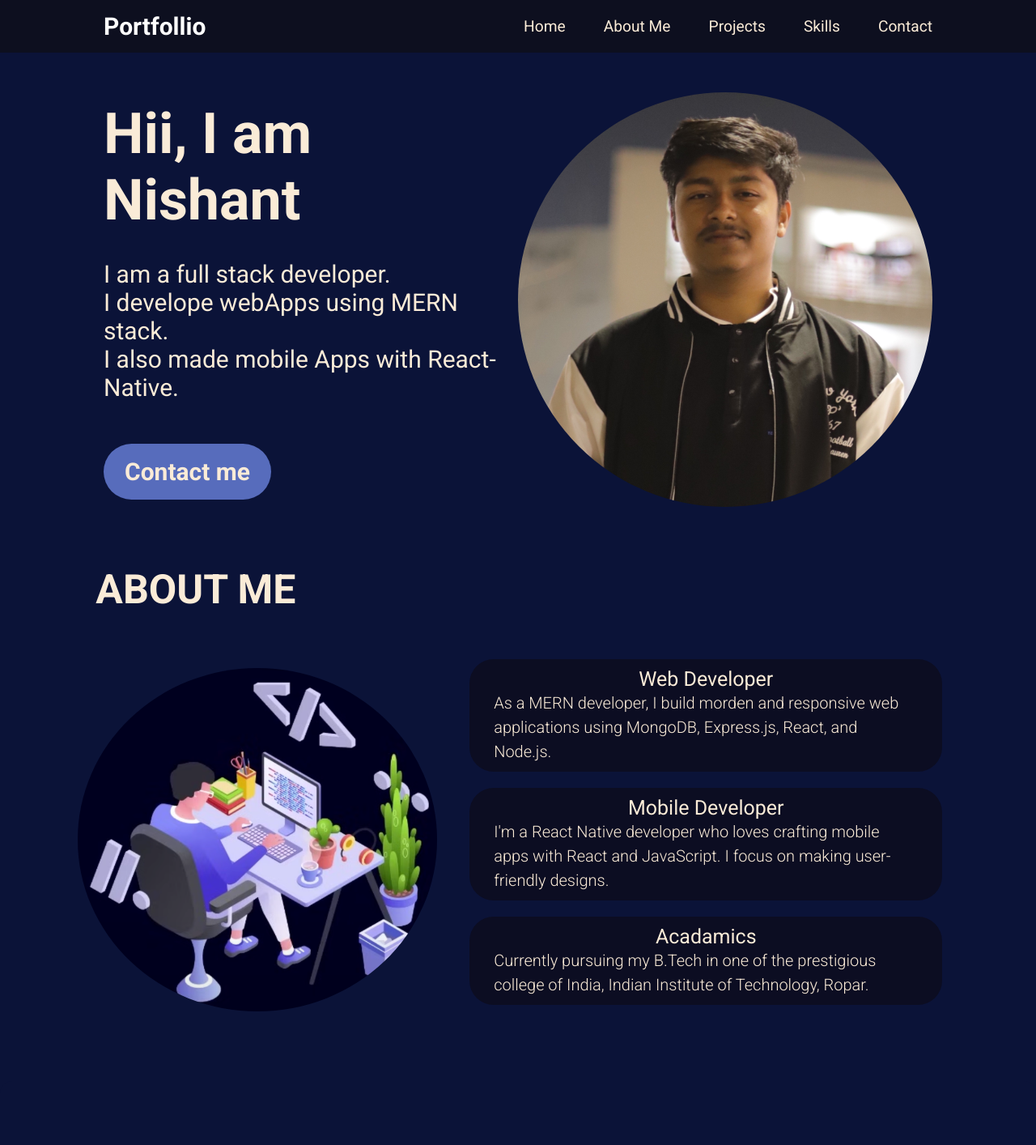
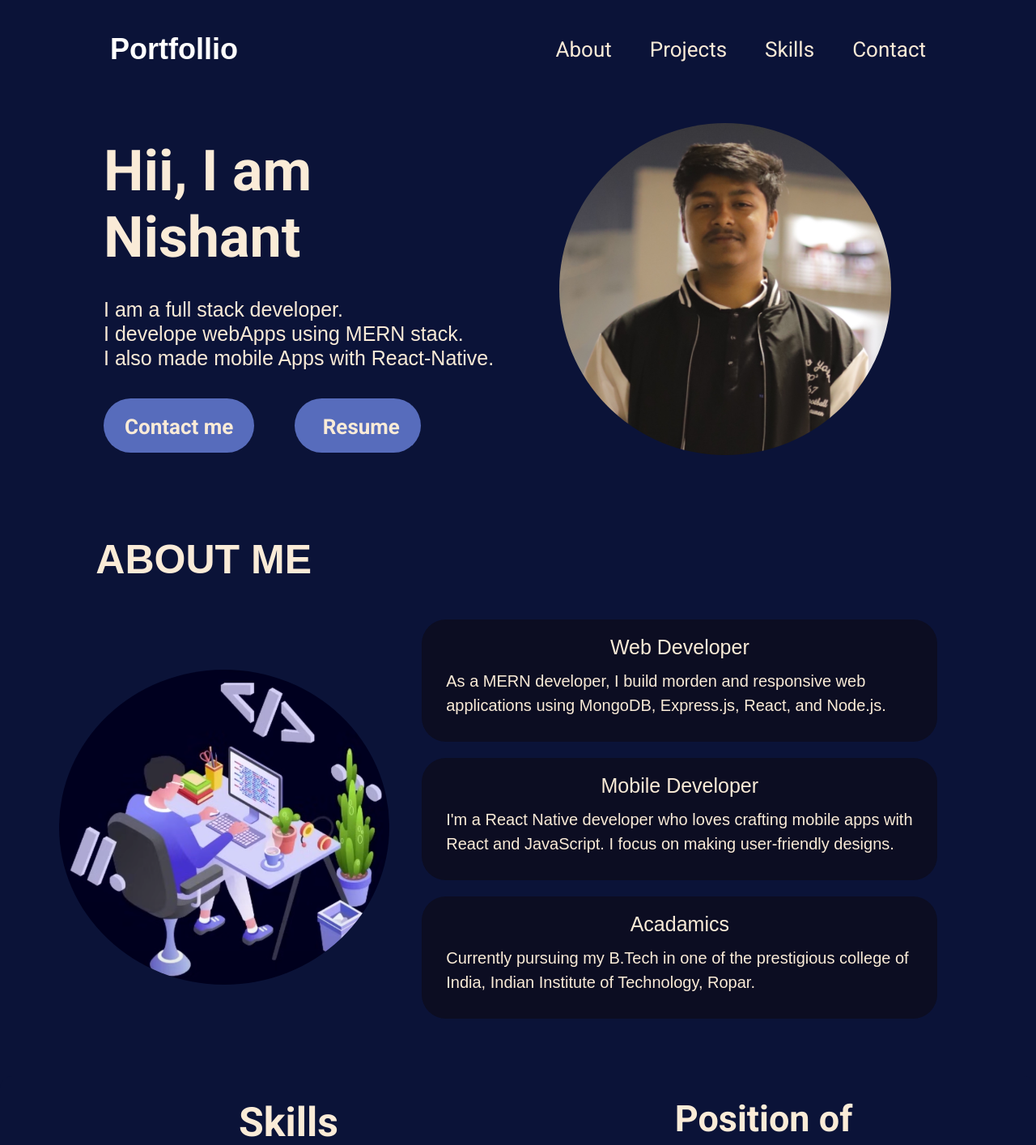
Before and after one commit to nishant1194/Portfolio, a React (Create React App) app: page / in a window 1280 px wide. Shown: the top 1414 px of the page at 81% size. Built offline with nearby package versions, Linux system fonts and the light colour scheme.

Commit message:
Your commit message

```diff
--- a/src/App.css
+++ b/src/App.css
@@ -1,4 +1,5 @@
 .App{
-    background-color: rgb(11, 19, 56);
+    background-color: #0b1338;
 
-}
+
+    }
--- a/src/components/icl/Navbar.css
+++ b/src/components/icl/Navbar.css
@@ -2,27 +2,34 @@
 
 
 .navvu{
-    font-family: "Roboto", sans-serif;
+    font-family: "Outfit";
+
     font-style: normal;
-    background-color: rgb(13,15,31);
+    background-color: #0b1338;
     padding: 15px 0 15px 0;
+    position: relative;
+    z-index: 2;
+    padding: 40px 10px 0px 10px;
 
 }
 
 .navbar{
+    position: relative;
+
     display: flex;
     align-items: center;
     justify-content :space-between;
     margin: 0 10% 0 10%;
+        z-index: 2;
+
 }
 
 .title{
-    font-size: 30px;
+    font-size: 36px;
     font-weight: 600;
+    font-family: "Outfit", Arial, Helvetica, sans-serif;
     text-decoration:none;
     color:rgb(255, 255, 255);
-
-
 
 }
 
@@ -35,7 +42,13 @@
     gap: 47px;
     list-style: none;
     color: #ffffff;
-    font-size: larger;
+    font-size: 25px;
+    /* font-weight: 600; */
+    font-family: "Outfit", Arial, Helvetica, sans-serif;
+    text-decoration:none;
+    color:rgb(255, 255, 255);
+
+
 }
 
 .menuIcon{
@@ -74,6 +87,7 @@ color: #ffffff;   }
     margin: 0px;
     padding: 10px ;
     align-items: center;
+    z-index: 7;
 
 }
 .ItemM{
@@ -84,7 +98,13 @@ color: #ffffff;   }
 
 .title:hover{
 
-   transform: scale(1.02);
+    transform: scale(1.1);
+    transition-duration: 0.4s;
+}
+
+li:hover{
+    transform: scale(1.1);
+    transition-duration: 0.3s;
 }
 
 
@@ -93,4 +113,6 @@ color: #ffffff;   }
 
 a{
     text-decoration: none;
+
+    font-size: 26px;
 }
--- a/src/components/icl/Navbar.js
+++ b/src/components/icl/Navbar.js
@@ -35,12 +35,10 @@ function Navbar() {
 
         <div className="compact">
           <ul className="menuItemds">
-            <li className="ItemM">
-              <a href="#home">Home</a>
-            </li>
+
             <li className="ItemM">
               {" "}
-              <a href="#about">About Me</a>
+              <a href="#about">About</a>
             </li>
             <li className="ItemM">
               {" "}
@@ -73,11 +71,9 @@ function Navbar() {
                 onClick={presses}
               ></img>
               <ul className="menuItems">
+
                 <li>
-                  <a href="#home">Home</a>
-                </li>
-                <li>
-                  <a href="#about">About Me</a>
+                  <a href="#about">About</a>
                 </li>
                 <li>
                   <a href="#projects">Projects</a>
--- a/src/components/icl/footer/Footer.css
+++ b/src/components/icl/footer/Footer.css
@@ -23,7 +23,9 @@
     flex-direction: column;
     padding: 40px 0px 45px 0px;
 
+
 }
+
 
 .titlde{
     font-size: 60px;
@@ -37,8 +39,8 @@
 .mail{
     display: flex;
     font-size: 20px;
-    margin: 20px;
     align-items: center;
+
 }
 .mailll{
     padding: 0;
@@ -60,7 +62,7 @@
     }
     .mail{
         display: flex;
-        justify-content: center;
+        justify-content: start;
     }
 
     .left{
--- a/src/components/icl/footer/Footer.js
+++ b/src/components/icl/footer/Footer.js
@@ -17,7 +17,7 @@ function Footer() {
             <li className='mail'>
                 <img src={gmailIcon} alt="..." className='iconfotr'/>
 
-                <p>nishantrpr94@gmail.com</p>
+                <a href='mailto:nishantrpr1194@gmail.com'>Gmail   </a>
             </li>
             <li className='mail'>
                 <img src={linkedInIcon} alt="..." className='iconfotr'/>
--- a/src/components/pages/Home.css
+++ b/src/components/pages/Home.css
@@ -1,25 +1,23 @@
 @import url('https://fonts.googleapis.com/css2?family=Open+Sans:wght@300&family=Roboto:ital,wght@0,100;0,300;0,400;0,500;0,700;0,900;1,100;1,300;1,400;1,500;1,700;1,900&family=Rubik:wght@300&family=Ubuntu:wght@300&display=swap');
 
 
-*{
-    font-family: "Roboto", sans-serif;
-    font-style: normal;
-
-}
 
 .booox{
-    background-color: rgb(11, 19, 56);
+    background-color: #0b1338;
     z-index: -12;
+    font-family: "Outfit", Arial, Helvetica, sans-serif;
+
 }
 .mainBox{
     display: flex;
     align-items: center;
     justify-content :space-between;
     color: white;
-    margin-top: 49px;
+    margin: 70px 0px 50px 0px ;
     z-index: 1;
     margin-left: 10%;
     margin-right: 10%;
+
 
 }
 
@@ -41,9 +39,15 @@
 
 .imgP{
     border-radius: 100% ;
-    height: 100%;
-    width: 100%;
+    height: 80%;
+    width: 80%
 }
+.imgP:hover{
+    transform: scale(1.1);
+    transition-duration: 0.6s;
+
+}
+
 .titlee{
     font-size: 70px;
     font-weight: 600;
@@ -51,8 +55,10 @@
 
 }
 .desc{
-    font-size: 30px;
+    font-size: 25px;
     margin-bottom: 52px;
+    font-family: "Outfit", Arial, Helvetica, sans-serif;
+    line-height: 30px;
 }
 
 .contactBtn{
@@ -62,7 +68,12 @@
     font-weight: 600;
     padding: 17px 26px;
     background-color: #576cbc;
+    font-family: "Outfit", Arial, Helvetica, sans-serif;
+
 }
+.contactBtn:hover{
+    transform: scale(1.09);
+    transition-duration: 0.6s;}
 
 .imgP:hover{
     transform: scale(1.005);
--- a/src/components/pages/Home.js
+++ b/src/components/pages/Home.js
@@ -2,6 +2,7 @@ import React from 'react'
 
 import '../pages/Home.css'
 import NishantImg from '../images/imgs/Nishant.JPG'
+import NishantImgg from '../images/imgs/NishantBackgroung.png'
 
 function Home() {
   return (
@@ -10,7 +11,11 @@ function Home() {
         <div className='divv1'>
       <h1 className='titlee'>Hii, I am Nishant</h1>
       <p className='desc'>I am a full stack developer.<br /> I develope webApps using MERN stack.<br />I also made mobile Apps with React-Native.</p>
-      <p className='contactBtn'>Contact me</p>
+     <div >
+
+      <span className='contactBtn'> <a href="#contact">Contact me</a></span>
+       <span className='contactBtn'style={{margin:"0px 50px "}} > <a href="https://drive.google.com/file/d/1vLluE4SAkoSCQkU36ZVK7XX3JKWz_w3t/view?usp=sharing" target='blank'>Resume</a> </span>
+     </div>
     </div>
     <div className='divv2'>
       <img src={NishantImg} alt="" className='imgP'/>
--- a/src/components/pages/about/About.css
+++ b/src/components/pages/about/About.css
@@ -2,23 +2,19 @@
 @import url('https://fonts.googleapis.com/css2?family=Open+Sans:wght@300&family=Roboto:ital,wght@0,100;0,300;0,400;0,500;0,700;0,900;1,100;1,300;1,400;1,500;1,700;1,900&family=Rubik:wght@300&family=Ubuntu:wght@300&display=swap');
 
 
-*{
-    font-family: "Roboto", sans-serif;
-    font-style: normal;
-     color: antiquewhite;
-}
 
 
 .container{
     background-color: rgb(11, 19, 56);
     /* border-radius: 15px; */
-    padding: 73px;
+    padding: 50px 73px;
     /* margin-top: 1px; */
 }
 
 .tittlle{
     font-size: 50px;
     margin-left: 4%;
+    font-family: "Outfit", Arial, Helvetica, sans-serif;
 
 }
 
@@ -27,7 +23,8 @@
     display: flex;
     align-items: center;
     justify-content: center;
-    margin: 5% 0% 0% 2%;
+    margin: 4% 0% 0% 0%;
+
 
 }
 
@@ -39,13 +36,18 @@
 
 .aboutItemText{
     background-color: rgb(12, 13, 34);
-    padding: 10px 10px 10px 10px ;
+    padding: 10px 10px 30px 10px ;
     border-radius: 30px;
     margin-bottom: 20px;
     width: 90%;
     height: 90%;
 
 
+}
+.aboutItemText:hover{
+    background: linear-gradient(to right , rgba(44, 44, 44, 0.684) ,  rgb(12, 13, 34));
+    transform: scale(1.01);
+    transition-duration: 0.1s;
 }
 
 .aboutItem{
@@ -56,26 +58,34 @@
     text-align: center;
     font-size: 25px;
     font-weight: 400;
+    margin: 10px 10px 12px 10px;
+    font-family: "Outfit", Arial, Helvetica, sans-serif;
+
 }
 .disccp{
     padding:0px 20px 0px 20px;
     font-size: 20px;
     font-weight: 350;
     line-height: 30px;
+    font-family: "Outfit", Arial, Helvetica, sans-serif;
 
 }
 .aboutImg{
     border-radius: 50%;
-    width: 40%;
+    width: 36%;
 }
 
 
 
 
-@media screen and (min-width: 450px) and (max-width: 1100px) {
+@media screen and (min-width: 450px) and (max-width: 1000px) {
    .aboutImg{
     height: 40%;
     width: 40%;
+   }
+
+   .disccp{
+    text-align: center;
    }
 
 }
@@ -93,4 +103,8 @@
        .tittlle{
         text-align: center;
        }
+
+       .disccp{
+        text-align: center;
+       }
 }
--- a/src/components/pages/projects/Projects.css
+++ b/src/components/pages/projects/Projects.css
@@ -1,12 +1,6 @@
 
 @import url('https://fonts.googleapis.com/css2?family=Open+Sans:wght@300&family=Roboto:ital,wght@0,100;0,300;0,400;0,500;0,700;0,900;1,100;1,300;1,400;1,500;1,700;1,900&family=Rubik:wght@300&family=Ubuntu:wght@300&display=swap');
 
-
-*{
-    font-family: "Roboto", sans-serif;
-    font-style: normal;
-     color: antiquewhite;
-}
 
 .tlle{
     padding-left: 12%;
@@ -15,8 +9,7 @@
     padding-bottom: 2%;
     margin: 0;
     font-size: 50px;
-
-
+    font-family: "Outfit", Arial, Helvetica, sans-serif;
 }
 
 
@@ -27,11 +20,17 @@
 
 }
 .card{
+
     background-color: #142a53;
     margin: 20px;
     border-radius: 10px;
     padding: 24px;
     width: 30% ;
+}
+.card:hover{
+    background: linear-gradient(to right , #142a53 ,  #0b1338);
+    transform: scale(1.05);
+    transition-duration: 0.8s;
 }
 .project{
     display: flex;
@@ -54,7 +53,7 @@
 .techitems{
     font-size: larger;
     background-color: #243461;
-    padding: 5px 10px 5px 10px ;
+    padding: 5px 15px 5px 15px ;
     border-radius: 20px;
     font-size: medium;
 }
@@ -66,13 +65,18 @@
     flex-direction: row;
     flex-wrap: wrap;
 }
+.techitemss:hover{
+    transform: scale(1.09);
+    transition-duration: 0.1s;
+}
 
 .techitemss{
     font-size: larger;
     background-color: #576dbd;
     padding: 2px 10px 2px 10px  ;
     border-radius: 20px;
-    font-size: 25px;
+    font-size: 25px ;
+    padding: 5px 25px 5px 25px;
 }
 
 .projectTitle{
--- a/src/components/pages/projects/Projects.js
+++ b/src/components/pages/projects/Projects.js
@@ -93,7 +93,7 @@ function Projects() {
               this project.
             </p>{" "}
             <ul className="techs">
-              <li className="techitems">MERN Stack</li>
+              <li className="techitems">MERN</li>
               <li className="techitems">Material UI</li>
               <li className="techitems">JS</li>
               {/*  <li className='techitems'>tech1</li> */}
--- a/src/components/pages/skill/Skill.css
+++ b/src/components/pages/skill/Skill.css
@@ -1,19 +1,13 @@
 
 @import url('https://fonts.googleapis.com/css2?family=Open+Sans:wght@300&family=Roboto:ital,wght@0,100;0,300;0,400;0,500;0,700;0,900;1,100;1,300;1,400;1,500;1,700;1,900&family=Rubik:wght@300&family=Ubuntu:wght@300&display=swap');
 
-
-*{
-    font-family: "Roboto", sans-serif;
-    font-style: normal;
-     color: antiquewhite;
-}
 
 
 .containere{
     position: relative;
     background-color: rgb(11, 19, 56);
     border-radius: 15px;
-    padding: 73px;
+    padding: 0px 73px;
     margin-top: 1px;
 }
 
@@ -28,13 +22,22 @@
 
 .aboutItemTexte{
     background-color: rgb(12, 13, 34);
-    padding: 10px 10px 10px 10px ;
+    padding: 10px 10px 30px 10px ;
     border-radius: 30px;
     margin-bottom: 20px;
 
 
 }
+.aboutItemTexte:hover{
+    background: linear-gradient(to right , rgba(44, 44, 44, 0.684) ,  rgb(12, 13, 34));
+    transform: scale(1.01);
+    transition-duration: 0.1s;
+}
+.skillItem:hover{
+    transform: scale(1.09);
+    transition-duration: 0.6s;
 
+}
 .aboutIteme{
     align-items: center;
 }
```
Also changed, not shown: src/components/images/imgs/NishantBackgroung.png (added).
